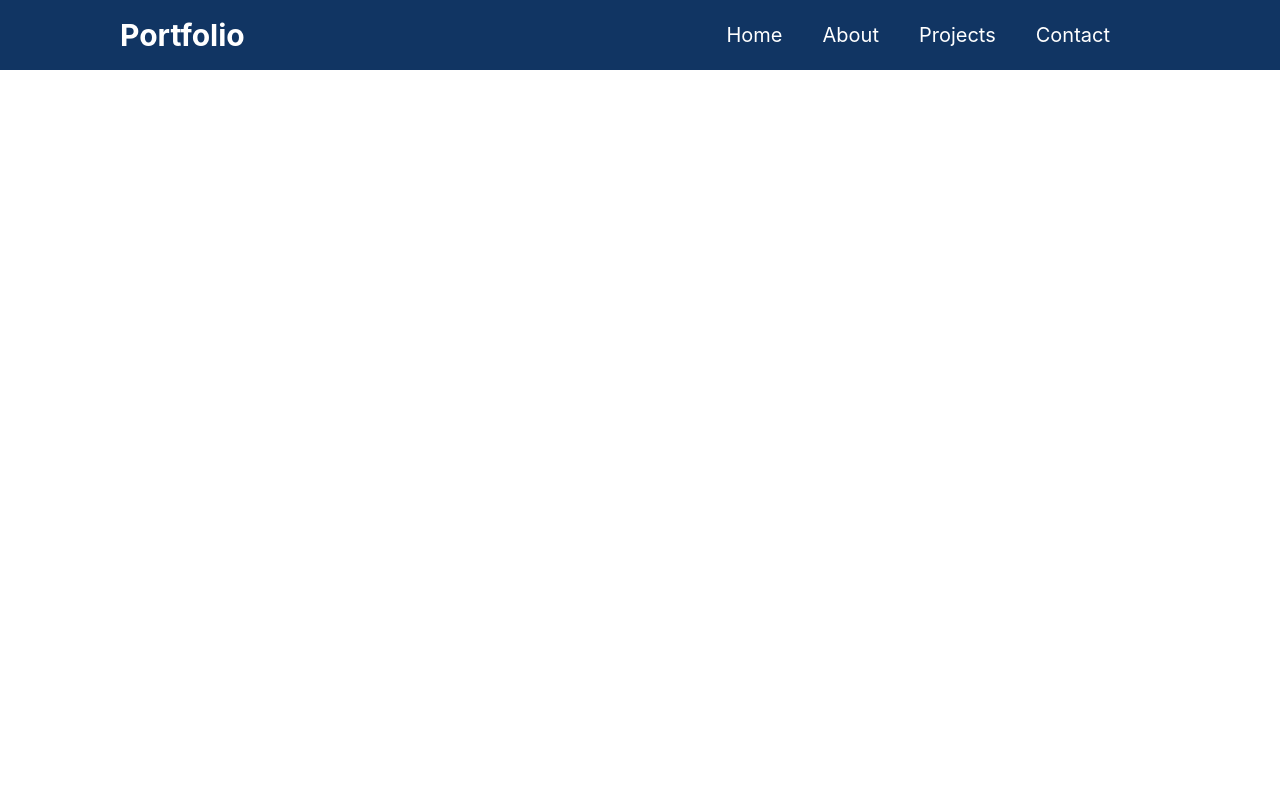
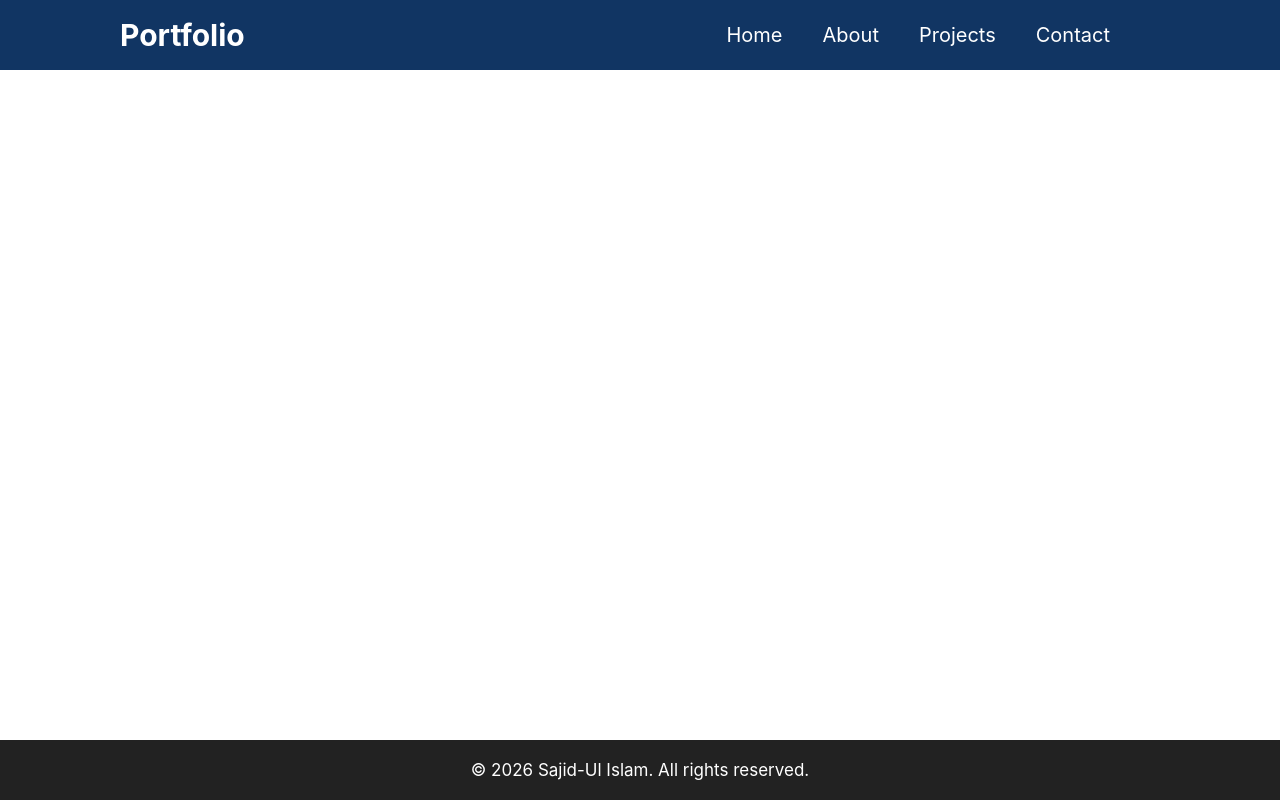
Before and after one commit to Saj1d-prompt/Portfolio, a React (Create React App) app: page / in a window 1280 px wide. Built offline with nearby package versions, Linux system fonts and the light colour scheme.

Commit message:
Footer Component Done

```diff
--- a/public/index.html
+++ b/public/index.html
@@ -24,7 +24,7 @@
       work correctly both with client-side routing and a non-root public URL.
       Learn how to configure a non-root public URL by running `npm run build`.
     -->
-    <title>React App</title>
+    <title>Portfolio</title>
   </head>
   <body>
     <noscript>You need to enable JavaScript to run this app.</noscript>
--- a/src/App.js
+++ b/src/App.js
@@ -1,5 +1,6 @@
 
 import './App.css';
+import Footer from './Components/Footer';
 import Navbar from './Components/Navbar';
 
 
@@ -7,6 +8,7 @@ function App() {
   return (
     <div className="App">
       <Navbar/>
+      <Footer/>
     </div>
   );
 }
--- /dev/null
+++ b/src/Components/Footer.css
@@ -0,0 +1,12 @@
+.footer{
+    height: 60px;
+    background-color: #222;
+    color: white;
+    font-size: 17px;
+    display: flex;
+    justify-content: center;
+    align-items: center;
+    position: fixed;
+    bottom: 0;
+    width: 100%;
+}
--- /dev/null
+++ b/src/Components/Footer.js
@@ -0,0 +1,12 @@
+import React from 'react'
+import './Footer.css'
+
+export default function Footer() {
+  return (
+    <div>
+      <footer className="footer">
+        <p> &copy; 2026 Sajid-Ul Islam. All rights reserved.</p>
+      </footer>
+    </div>
+  )
+}
```
